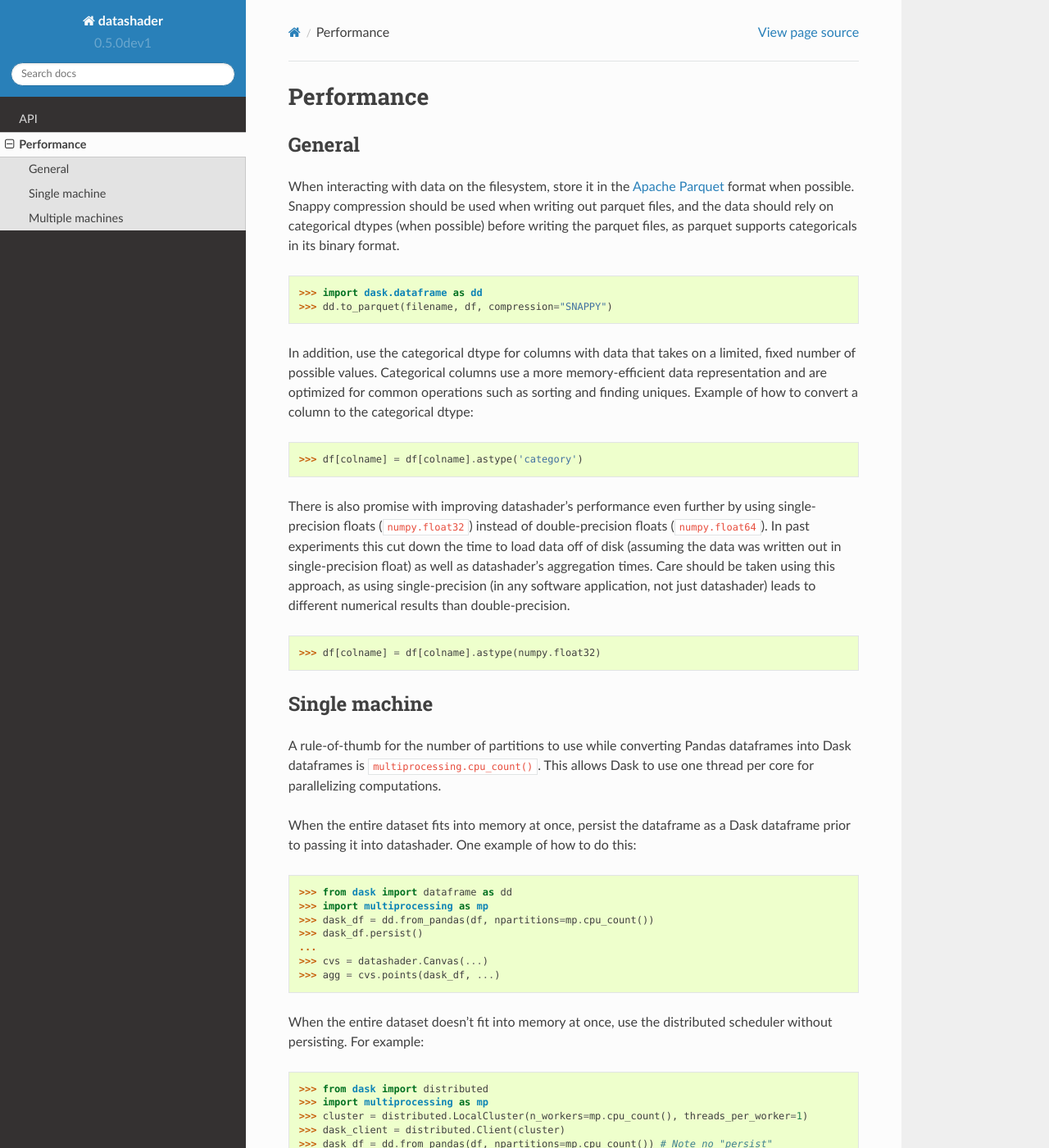
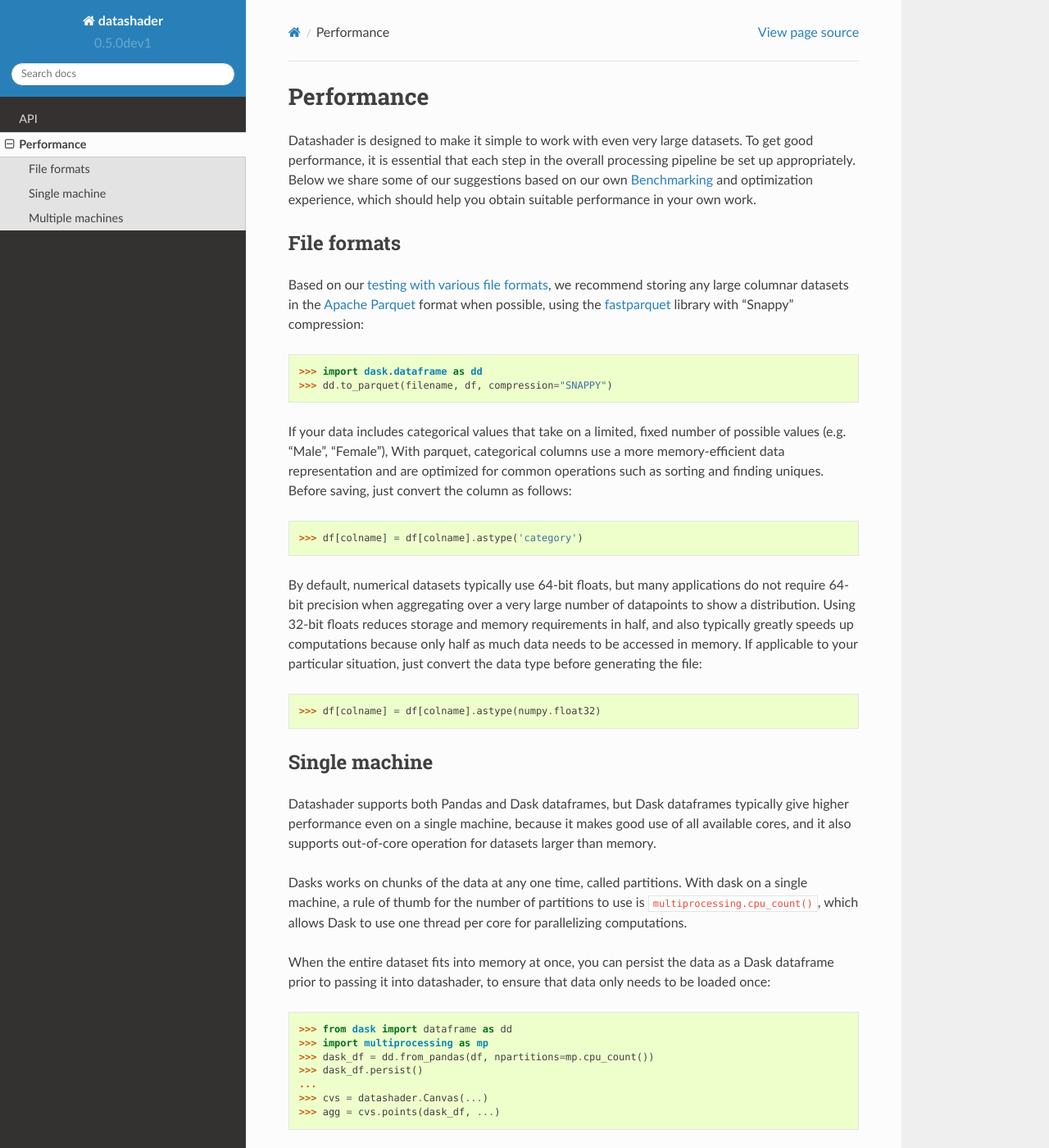
Before and after one commit to holoviz/datashader, a Sphinx documentation site: the page built from docs/performance.rst, in a window 1280 px wide and 1400 px high. Shown: the whole window at 82% size. Built offline with Sphinx 7.4.7 and the Read the Docs theme 2.0.0, drawn with Linux system fonts in a browser that asks for light colours; some of the changed text lies outside the part shown.

Commit message:
Added more background on performance

```diff
--- a/docs/performance.rst
+++ b/docs/performance.rst
@@ -1,40 +1,48 @@
 Performance
 ===========
 
-General
--------
+Datashader is designed to make it simple to work with even very large
+datasets.  To get good performance, it is essential that each step in
+the overall processing pipeline be set up appropriately.  Below we
+share some of our suggestions based on our own `Benchmarking`_ and
+optimization experience, which should help you obtain suitable
+performance in your own work.
 
-When interacting with data on the filesystem, store it in the
-`Apache Parquet`_ format when possible. Snappy compression should be
-used when writing out parquet files, and the data should rely on
-categorical dtypes (when possible) before writing the parquet files,
-as parquet supports categoricals in its binary format.
 
+File formats
+------------
+
+Based on our `testing with various file formats`_, we recommend
+storing any large columnar datasets in the `Apache Parquet`_ format
+when possible, using the `fastparquet`_ library with "Snappy" compression:
+
+.. _`Benchmarking`: https://github.com/bokeh/datashader/issues/313
+.. _`testing with various file formats`: https://github.com/bokeh/datashader/issues/129
 .. _`Apache Parquet`: https://parquet.apache.org/
+.. _`fastparquet`: https://github.com/dask/fastparquet
 
 .. code-block:: python
 
     >>> import dask.dataframe as dd
     >>> dd.to_parquet(filename, df, compression="SNAPPY")
 
-In addition, use the categorical dtype for columns with data that takes
-on a limited, fixed number of possible values. Categorical columns use a
-more memory-efficient data representation and are optimized for common
-operations such as sorting and finding uniques. Example of how to
-convert a column to the categorical dtype:
+If your data includes categorical values that take on a limited, fixed
+number of possible values (e.g. "Male", "Female"), With parquet,
+categorical columns use a more memory-efficient data representation
+and are optimized for common operations such as sorting and finding
+uniques. Before saving, just convert the column as follows:
 
 .. code-block:: python
 
     >>> df[colname] = df[colname].astype('category')
 
-There is also promise with improving datashader's performance even
-further by using single-precision floats (``numpy.float32``) instead of
-double-precision floats (``numpy.float64``). In past experiments this
-cut down the time to load data off of disk (assuming the data was
-written out in single-precision float) as well as datashader's
-aggregation times. Care should be taken using this approach, as using
-single-precision (in any software application, not just datashader)
-leads to different numerical results than double-precision.
+By default, numerical datasets typically use 64-bit floats, but many
+applications do not require 64-bit precision when aggregating over a
+very large number of datapoints to show a distribution.  Using 32-bit
+floats reduces storage and memory requirements in half, and also
+typically greatly speeds up computations because only half as much
+data needs to be accessed in memory.  If applicable to your particular
+situation, just convert the data type before generating the file:
 
 .. code-block:: python
 
@@ -44,14 +52,19 @@
 Single machine
 --------------
 
-A rule-of-thumb for the number of partitions to use while converting
-Pandas dataframes into Dask dataframes is ``multiprocessing.cpu_count()``.
-This allows Dask to use one thread per core for parallelizing
-computations.
+Datashader supports both Pandas and Dask dataframes, but Dask
+dataframes typically give higher performance even on a single machine,
+because it makes good use of all available cores, and it also supports
+out-of-core operation for datasets larger than memory.
 
-When the entire dataset fits into memory at once, persist the dataframe
-as a Dask dataframe prior to passing it into datashader. One example of
-how to do this:
+Dasks works on chunks of the data at any one time, called partitions.
+With dask on a single machine, a rule of thumb for the number of
+partitions to use is ``multiprocessing.cpu_count()``, which allows
+Dask to use one thread per core for parallelizing computations.
+
+When the entire dataset fits into memory at once, you can persist the data
+as a Dask dataframe prior to passing it into datashader, to ensure that
+data only needs to be loaded once:
 
 .. code-block:: python
 
@@ -63,8 +76,9 @@
     >>> cvs = datashader.Canvas(...)
     >>> agg = cvs.points(dask_df, ...)
 
-When the entire dataset doesn't fit into memory at once, use the
-distributed scheduler without persisting. For example:
+When the entire dataset doesn't fit into memory at once, you should not
+use `persist`.  In our tests of this scenario, dask's distributed scheduler gave
+better performance than the default scheduler, even on single machines:
 
 .. code-block:: python
 
@@ -81,7 +95,9 @@
 Multiple machines
 -----------------
 
-Use the distributed scheduler to farm computations out to remote
-machines. ``client.persist(dask_df)`` may help in certain cases, but be
-sure to include ``distributed.wait()`` to block until the data is read
-into RAM on each worker.
+To use multiple nodes (different machines) at once, you can use a Dask
+dataframe with the distributed scheduler as shown
+above. ``client.persist(dask_df)`` may help in certain cases, but if
+you are doing profiling of the aggregation step, be sure to include
+``distributed.wait()`` to block until the data is read into RAM on
+each worker.
```
